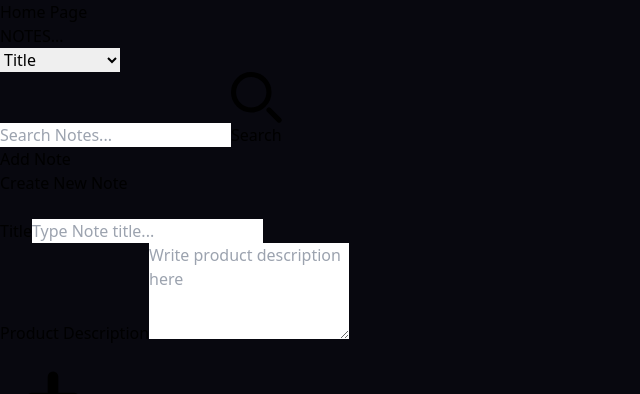
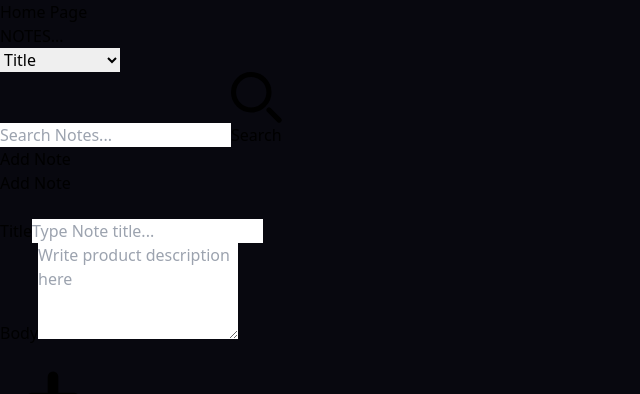
Before and after one commit to hadi-itobuz/notes, a React (Vite) app in the folder frontend/: page /home in a window 1280 px wide. Shown: the top 394 px of the page, without its empty margins (0-640 px from the left). Built offline with nearby package versions, Linux system fonts and the light colour scheme; no server answers.

Commit message:
feat: made NoteModal and NoteForm more modular
Note Modal aceepts type object to decide route and default vlaue of title and body

```diff
--- a/frontend/src/components/Note/AddNote.jsx
+++ b/frontend/src/components/Note/AddNote.jsx
@@ -1,19 +1,24 @@
 import { useState } from "react";
-import AddNoteModal from "./NoteModal";
+import NoteModal from "./NoteModal";
 
 const AddNote = () => {
     const [visiblity, setVisibility] = useState('hidden');
     const onClick = () => {
         setVisibility('');
     }
+    const type={
+        header:"Add",
+        route:"/notes/add",
+        defaultTitle:"",
+        defaultBody:""
+    }
     return (
         <>
-            {/* <!-- Modal toggle --> */}
             <button onClick={onClick} data-modal-target="crud-modal" data-modal-toggle="crud-modal" className="block text-white focus:ring-4 focus:outline-none  font-medium rounded-lg text-sm px-5 my-2 py-3 md:py-0 w-36 text-center bg-blue-600 hover:bg-blue-700 focus:ring-blue-800" type="button">
                 Add Note
             </button>
             <div className={visiblity}>
-                <AddNoteModal  setVisibility={setVisibility} />
+                <NoteModal  setVisibility={setVisibility} type={type}/>
             </div>
         </>
     )
--- a/frontend/src/components/Note/NoteForm.jsx
+++ b/frontend/src/components/Note/NoteForm.jsx
@@ -5,15 +5,17 @@ import { setSearchOptionsContext } from "../NotesContainer";
 import { ToastContainer, toast } from 'react-toastify';
 import PropTypes from 'prop-types'
 import 'react-toastify/dist/ReactToastify.css';
-const NoteForm = ({setVisibility}) => {
+
+
+const NoteForm = ({setVisibility,type}) => {
     const notifySuccess = (message) => toast.success(message);
     const notifyError = (message) => toast.error(message);
     const setSearchOptions = useContext(setSearchOptionsContext);
     const { register, handleSubmit, reset, formState: { errors } } = useForm();
     const onSubmit = data => {
-        axiosInstance.post('/notes/add', data)
+        axiosInstance.post(type.route, data)
             .then(() => {
-                notifySuccess("Note Added Successfully")
+                notifySuccess(`Note ${type.header}ed Successfully`)
                 setSearchOptions({//default search options
                     pageNumber: 1,
                     notePerPage: 4,
@@ -29,7 +31,7 @@ const NoteForm = ({setVisibility}) => {
                 else if (err.response.status === 400 && err.response.data.message)
                     notifyError(err.response.data.message);
                 else if (err.response.status === 500)
-                    notifyError("Unable to add note: Please try again later");
+                    notifyError(`Unable to ${type.header} note: Please try again later`);
                 else
                     notifyError("Unable to add note");
             })
@@ -43,13 +45,13 @@ const NoteForm = ({setVisibility}) => {
                 <div className="grid gap-4 mb-4">
                     <div className="col-span-1">
                         <label htmlFor="name" className="block mb-2 text-sm font-medium text-gray-900 dark:text-white">Title</label>
-                        <input  {...register("title", { required: true })} type="text" id="name" className="text-sm rounded-lg focus:ring-primary-600 block w-full p-2.5 bg-gray-600 border-gray-500 placeholder-gray-400 text-white focus:ring-primary-500 focus:border-primary-500" placeholder="Type Note title..." required={true} />
+                        <input defaultValue={type.defaultTitle}  {...register("title", { required: true })} type="text" id="name" className="text-sm rounded-lg focus:ring-primary-600 block w-full p-2.5 bg-gray-600 border-gray-500 placeholder-gray-400 text-white focus:ring-primary-500 focus:border-primary-500" placeholder="Type Note title..." required={true} />
                         {errors.title && <span className="p-2 text-red-600">* This field is required</span>}
 
                     </div>
                     <div className="col-span-1">
-                        <label htmlFor="description" className="block mb-2 text-sm font-medium text-white">Product Description</label>
-                        <textarea {...register("body", { required: true })} id="description" rows="4" className="block p-2.5 w-full text-sm bg-gray-50 rounded-lg border  dark:bg-gray-600 border-gray-500 placeholder-gray-400 text-white focus:ring-blue-500 focus:border-blue-500" placeholder="Write product description here"></textarea>
+                        <label htmlFor="description" className="block mb-2 text-sm font-medium text-white">Body</label>
+                        <textarea defaultValue={type.defaultBody} {...register("body", { required: true })} id="description" rows="4" className="block p-2.5 w-full text-sm bg-gray-50 rounded-lg border  dark:bg-gray-600 border-gray-500 placeholder-gray-400 text-white focus:ring-blue-500 focus:border-blue-500" placeholder="Write product description here"></textarea>
                         {errors.body && <span className="p-2 text-red-600">This field is required</span>}
                     </div>
                 </div>
@@ -63,6 +65,7 @@ const NoteForm = ({setVisibility}) => {
     )
 }
 NoteForm.propTypes={
-    setVisibility: PropTypes.func.isRequired
+    setVisibility: PropTypes.func.isRequired,
+    type: PropTypes.object.isRequired
 }
 export default NoteForm;
--- a/frontend/src/components/Note/NoteModal.jsx
+++ b/frontend/src/components/Note/NoteModal.jsx
@@ -1,13 +1,13 @@
 import PropTypes from 'prop-types';
 import NoteForm from './NoteForm';
-const NoteModal = ({ setVisibility }) => {
+const NoteModal = ({ setVisibility, type }) => {
     return(
         <div id="crud-modal" tabIndex="-1" className="overflow-y-auto overflow-x-hidden fixed left-0 z-50 justify-center items-center w-full md:inset-0 h-[calc(100%-1rem)] max-h-full" >
             <div className="relative p-4 w-full max-w-md max-h-full">
                 <div className="relative rounded-lg shadow-sm bg-gray-700">
                     <div className="flex items-center justify-between p-4 md:p-5 border-b rounded-t border-gray-600">
                         <h3 className="text-lg font-semibold text-white">
-                            Create New Note
+                            {type.header} Note
                         </h3>
                         <button onClick={() => { setVisibility('hidden') }} type="button" className="text-gray-400 bg-transparent rounded-lg text-sm w-8 h-8 ms-auto inline-flex justify-center items-center hover:bg-gray-600 hover:text-white" data-modal-toggle="crud-modal">
                             <svg className="w-3 h-3" xmlns="http://www.w3.org/2000/svg" fill="none" viewBox="0 0 14 14">
@@ -15,7 +15,7 @@ const NoteModal = ({ setVisibility }) => {
                             </svg>
                         </button>
                     </div>
-                    <NoteForm setVisibility={setVisibility} />
+                    <NoteForm setVisibility={setVisibility} type={type} />
                 </div>
             </div>
         </div>
@@ -23,5 +23,6 @@ const NoteModal = ({ setVisibility }) => {
 }
 NoteModal.propTypes = {
     setVisibility: PropTypes.func.isRequired,
+    type: PropTypes.object.isRequired
 };
 export default NoteModal;
```
